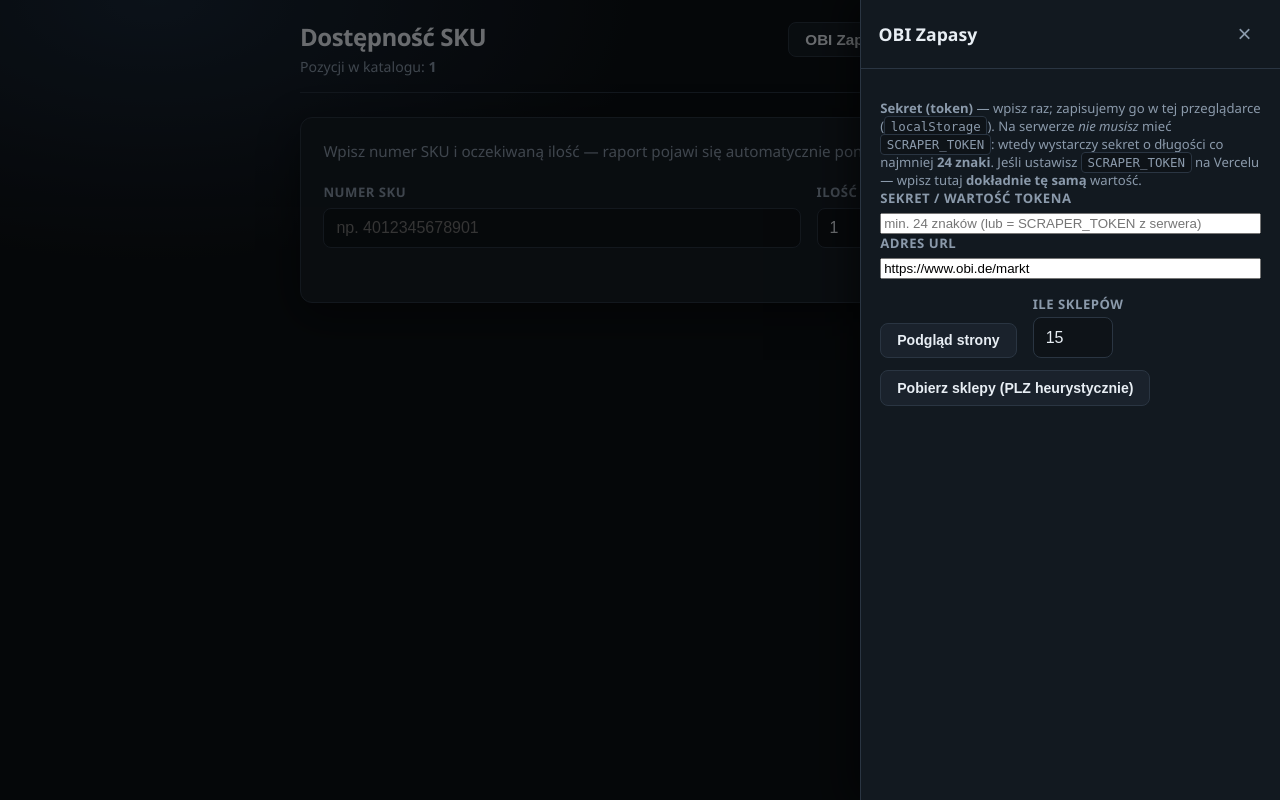
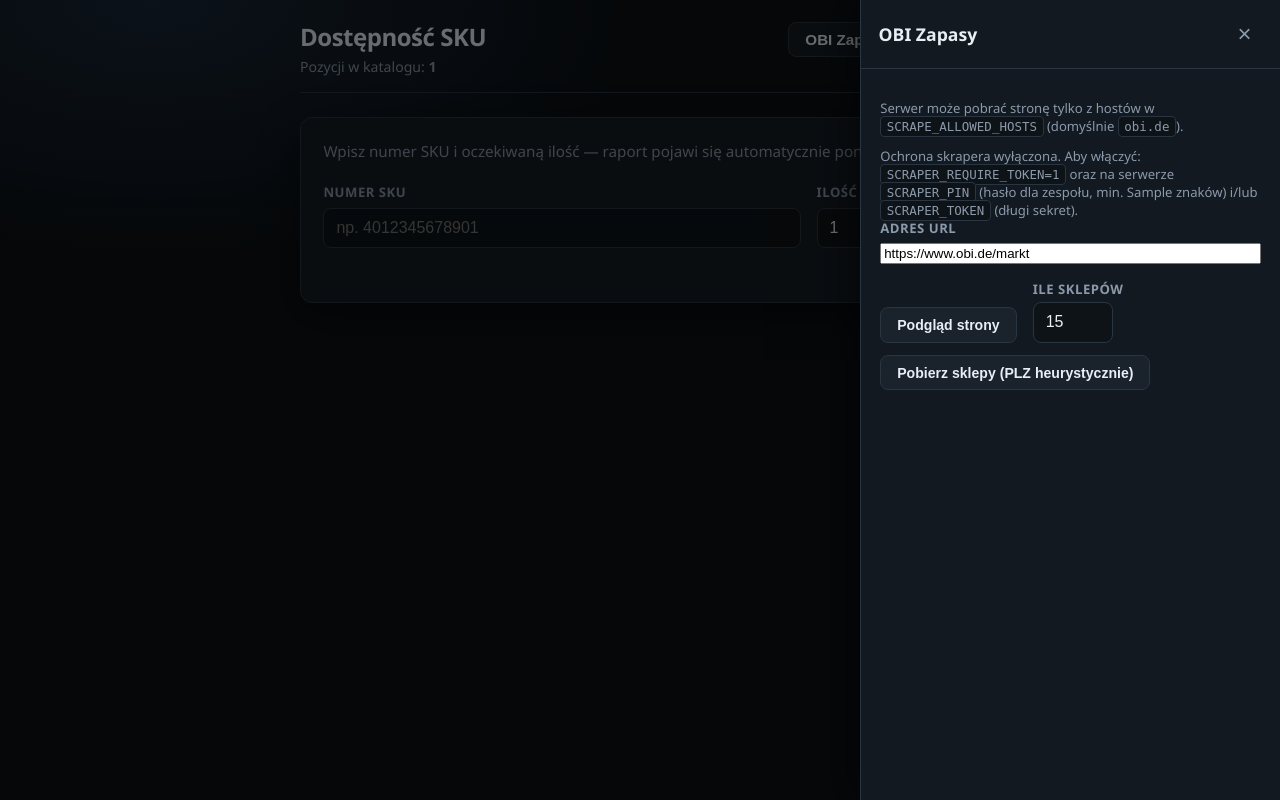
Before and after one commit to Leadyou/hornbach-sku, a FastAPI app: template backend/templates/index.html in a window 1280 px wide, after a click on "OBI Zapasy". Run offline with FastAPI, Linux system fonts and the light colour scheme; the template is opened without the code that fills it: most values are stand-ins (such as "Sample title", 1, 10 or a date in 2020).

Commit message:
Skraper: SCRAPER_REQUIRE_TOKEN, SCRAPER_PIN (hasło zespołu), opcjonalny SCRAPER_TOKEN; UI warunkowe.
Made-with: Cursor

```diff
--- a/backend/main.py
+++ b/backend/main.py
@@ -1,6 +1,7 @@
 from __future__ import annotations
 
 import os
+import secrets
 from contextlib import asynccontextmanager
 from pathlib import Path
 from typing import Optional
@@ -36,20 +37,32 @@ class OBIEnrichBody(BaseModel):
     delay_sec: float = Field(default=0.3, ge=0.0, le=2.0)
 
 
-_MIN_CLIENT_SCRAPER_TOKEN_LEN = 24
+def _env_truthy(name: str) -> bool:
+    v = (os.getenv(name) or "").strip().lower()
+    return v in ("1", "true", "yes", "on")
+
+
+def _scraper_token_required() -> bool:
+    """Włącz SCRAPER_REQUIRE_TOKEN=1, żeby wymagać X-Scraper-Token (patrz _scrape_authenticated)."""
+    return _env_truthy("SCRAPER_REQUIRE_TOKEN")
+
+
+SCRAPER_PIN_MIN_LEN = 8
 
 
 def _scrape_authenticated(request: Request) -> bool:
-    """
-    Jeśli SCRAPER_TOKEN jest na serwerze — nagłówek musi się zgadzać.
-    Jeśli nie ma SCRAPER_TOKEN — użytkownik ustawia własny długi sekret tylko w przeglądarce (≥24 zn.)
-    i wysyła go w X-Scraper-Token (mniej sztywne niż wymóg zmiennej na Vercelu).
-    """
-    expected = (os.getenv("SCRAPER_TOKEN") or "").strip()
+    if not _scraper_token_required():
+        return True
     got = (request.headers.get("X-Scraper-Token") or "").strip()
-    if expected:
-        return got == expected
-    return len(got) >= _MIN_CLIENT_SCRAPER_TOKEN_LEN
+    pin = (os.getenv("SCRAPER_PIN") or "").strip()
+    long_tok = (os.getenv("SCRAPER_TOKEN") or "").strip()
+    if not pin and not long_tok:
+        return False
+    if pin and len(pin) >= SCRAPER_PIN_MIN_LEN and len(got) == len(pin) and secrets.compare_digest(got, pin):
+        return True
+    if long_tok and len(got) == len(long_tok) and secrets.compare_digest(got, long_tok):
+        return True
+    return False
 
 
 @asynccontextmanager
@@ -64,6 +77,22 @@ async def lifespan(app: FastAPI):
         )
     if app.state.supabase_config_error:
         print("hornbach-sku config:", app.state.supabase_config_error, flush=True)
+    if _scraper_token_required():
+        pin = (os.getenv("SCRAPER_PIN") or "").strip()
+        long_tok = (os.getenv("SCRAPER_TOKEN") or "").strip()
+        if pin and len(pin) < SCRAPER_PIN_MIN_LEN:
+            print(
+                "hornbach-sku config: SCRAPER_PIN jest krótszy niż",
+                SCRAPER_PIN_MIN_LEN,
+                "— skraper nie zaakceptuje tego hasła.",
+                flush=True,
+            )
+        if not pin and not long_tok:
+            print(
+                "hornbach-sku config: SCRAPER_REQUIRE_TOKEN=1, ale brak SCRAPER_PIN i SCRAPER_TOKEN — "
+                "endpointy skrapera zwrócą 403.",
+                flush=True,
+            )
     yield
 
 
@@ -112,7 +141,12 @@ def home(request: Request):
         return _db_error_response(request, e)
     return templates.TemplateResponse(
         "index.html",
-        {"request": request, "sku_count": count},
+        {
+            "request": request,
+            "sku_count": count,
+            "scraper_token_required": _scraper_token_required(),
+            "scraper_pin_min_len": SCRAPER_PIN_MIN_LEN,
+        },
     )
 
 
@@ -133,8 +167,9 @@ def _scrape_auth_error() -> JSONResponse:
     return JSONResponse(
         {
             "ok": False,
-            "message": "Brak lub za krótki token. W panelu „OBI Zapasy” ustaw sekret (min. 24 znaki) "
-            "albo na serwerze ustaw SCRAPER_TOKEN i użyj tej samej wartości w polu.",
+            "message": "Brak lub złe hasło skrapera. Na serwerze ustaw SCRAPER_PIN (min. "
+            f"{SCRAPER_PIN_MIN_LEN} znaków — to samo wpisujesz w UI) i/lub opcjonalnie SCRAPER_TOKEN "
+            "(długi sekret dla skryptów; nagłówek X-Scraper-Token musi się zgadzać).",
         },
         status_code=403,
     )
--- a/backend/templates/index.html
+++ b/backend/templates/index.html
@@ -64,7 +64,7 @@
     </aside>
   </div>
 
-  <div id="obi-drawer" class="drawer" hidden>
+  <div id="obi-drawer" class="drawer" hidden data-scraper-token-required="{% if scraper_token_required %}1{% else %}0{% endif %}">
     <div class="drawer-backdrop" id="obi-drawer-backdrop" tabindex="-1"></div>
     <aside class="drawer-panel" id="obi-drawer-panel" role="dialog" aria-labelledby="obi-drawer-title">
       <div class="drawer-head">
@@ -73,14 +73,25 @@
       </div>
       <div class="drawer-body">
         <p class="hint">
-          <strong>Sekret (token)</strong> — wpisz raz; zapisujemy go w tej przeglądarce (<code>localStorage</code>).
-          Na serwerze <em>nie musisz</em> mieć <code>SCRAPER_TOKEN</code>: wtedy wystarczy sekret o długości co najmniej <strong>24 znaki</strong>.
-          Jeśli ustawisz <code>SCRAPER_TOKEN</code> na Vercelu — wpisz tutaj <strong>dokładnie tę samą</strong> wartość.
+          Serwer może pobrać stronę tylko z hostów w <code>SCRAPE_ALLOWED_HOSTS</code> (domyślnie <code>obi.de</code>).
+        </p>
+        {% if scraper_token_required %}
+        <p class="hint">
+          Na serwerze włączono <code>SCRAPER_REQUIRE_TOKEN</code>. Wpisz <strong>hasło zespołu</strong> — to samo co
+          <code>SCRAPER_PIN</code> na serwerze (min. {{ scraper_pin_min_len }} znaków; tylko Ty je ustawiasz w Vercelu, nie wysyłasz długiego tokenu do ludzi).
+          Opcjonalnie na serwerze może być też <code>SCRAPER_TOKEN</code> (długi sekret); wtedy w tym polu możesz wpisać albo PIN, albo ten token (np. dla skryptów).
+          Zapis w tej przeglądarce (<code>localStorage</code>).
         </p>
         <label class="field">
-          <span class="field-label">Sekret / wartość tokena</span>
-          <input id="scraper-token" type="password" autocomplete="off" placeholder="min. 24 znaków (lub = SCRAPER_TOKEN z serwera)" />
+          <span class="field-label">Hasło skrapera (jak SCRAPER_PIN)</span>
+          <input id="scraper-token" type="password" autocomplete="off" placeholder="min. {{ scraper_pin_min_len }} znaków — jak na serwerze" />
         </label>
+        {% else %}
+        <p class="hint">
+          Ochrona skrapera wyłączona. Aby włączyć: <code>SCRAPER_REQUIRE_TOKEN=1</code> oraz na serwerze
+          <code>SCRAPER_PIN</code> (hasło dla zespołu, min. {{ scraper_pin_min_len }} znaków) i/lub <code>SCRAPER_TOKEN</code> (długi sekret).
+        </p>
+        {% endif %}
         <label class="field">
           <span class="field-label">Adres URL</span>
           <input id="scraper-url" type="url" value="https://www.obi.de/markt" />
@@ -294,11 +305,13 @@
     }
   });
 
-  const tok = document.getElementById("scraper-token");
   const urlIn = document.getElementById("scraper-url");
   const lim = document.getElementById("scraper-limit");
   const out = document.getElementById("scrape-out");
-  const LS_TOKEN = "hornbach_scraper_token";
+  const scraperTokenRequired = obiDrawer.getAttribute("data-scraper-token-required") === "1";
+  const tok = document.getElementById("scraper-token");
+  const LS_TOKEN = "hornbach_scraper_pin";
+  if (scraperTokenRequired && tok) {
     try {
       tok.value = localStorage.getItem(LS_TOKEN) || "";
     } catch (e) {}
@@ -309,31 +322,35 @@
     }
     tok.addEventListener("input", persistToken);
     tok.addEventListener("change", persistToken);
+  }
 
   function showScrape(obj) {
     out.textContent = JSON.stringify(obj, null, 2);
     out.hidden = false;
   }
 
-  function tokenNonEmpty(t) {
-    return (t || "").trim().length > 0;
+  function scrapeHeaders() {
+    const h = { "Content-Type": "application/json" };
+    if (scraperTokenRequired && tok) {
+      h["X-Scraper-Token"] = (tok.value || "").trim();
+    }
+    return h;
   }
 
   document.getElementById("btn-scrape-preview").addEventListener("click", async function () {
-    const token = (tok.value || "").trim();
     const url = (urlIn.value || "").trim();
-    if (!tokenNonEmpty(token)) {
-      alert("Wpisz sekret / token w polu powyżej (zapisuje się w tej przeglądarce). Bez ustawionego SCRAPER_TOKEN na serwerze wymagane jest min. 24 znaki — zobacz komunikat z serwera po próbie.");
+    if (scraperTokenRequired) {
+      const t = (tok && tok.value ? tok.value : "").trim();
+      if (!t) {
+        alert("Wymagany jest sekret skrapera (SCRAPER_REQUIRE_TOKEN=1 na serwerze).");
         return;
+      }
     }
     out.hidden = true;
     try {
       const res = await fetch("/api/scrape/preview", {
         method: "POST",
-        headers: {
-          "Content-Type": "application/json",
-          "X-Scraper-Token": token,
-        },
+        headers: scrapeHeaders(),
         body: JSON.stringify({ url: url }),
       });
       const data = await res.json();
@@ -344,20 +361,19 @@
   });
 
   document.getElementById("btn-scrape-markets").addEventListener("click", async function () {
-    const token = (tok.value || "").trim();
     const n = parseInt(String(lim.value || "15"), 10);
-    if (!tokenNonEmpty(token)) {
-      alert("Wpisz sekret / token w polu powyżej.");
+    if (scraperTokenRequired) {
+      const t = (tok && tok.value ? tok.value : "").trim();
+      if (!t) {
+        alert("Wymagany jest sekret skrapera (SCRAPER_REQUIRE_TOKEN=1 na serwerze).");
         return;
+      }
     }
     out.hidden = true;
     try {
       const res = await fetch("/api/scrape/obi/markets", {
         method: "POST",
-        headers: {
-          "Content-Type": "application/json",
-          "X-Scraper-Token": token,
-        },
+        headers: scrapeHeaders(),
         body: JSON.stringify({ limit: n, delay_sec: 0.35 }),
       });
       const data = await res.json();
--- a/scripts/export_obi_markets.py
+++ b/scripts/export_obi_markets.py
@@ -8,7 +8,7 @@ Uruchom lokalnie (może potrwać kilka minut przy ~400 sklepach):
   source .venv/bin/activate
   python scripts/export_obi_markets.py -o obi_markets.csv
 
-Nie ustawiaj SCRAPER_TOKEN — ten skrypt woła moduły bezpośrednio.
+Ten skrypt woła moduły skrapera bezpośrednio (bez HTTP).
 """
 from __future__ import annotations
 
```
Also changed, not shown: 1 other file. Lines whose indentation alone changed are shown as unchanged.
